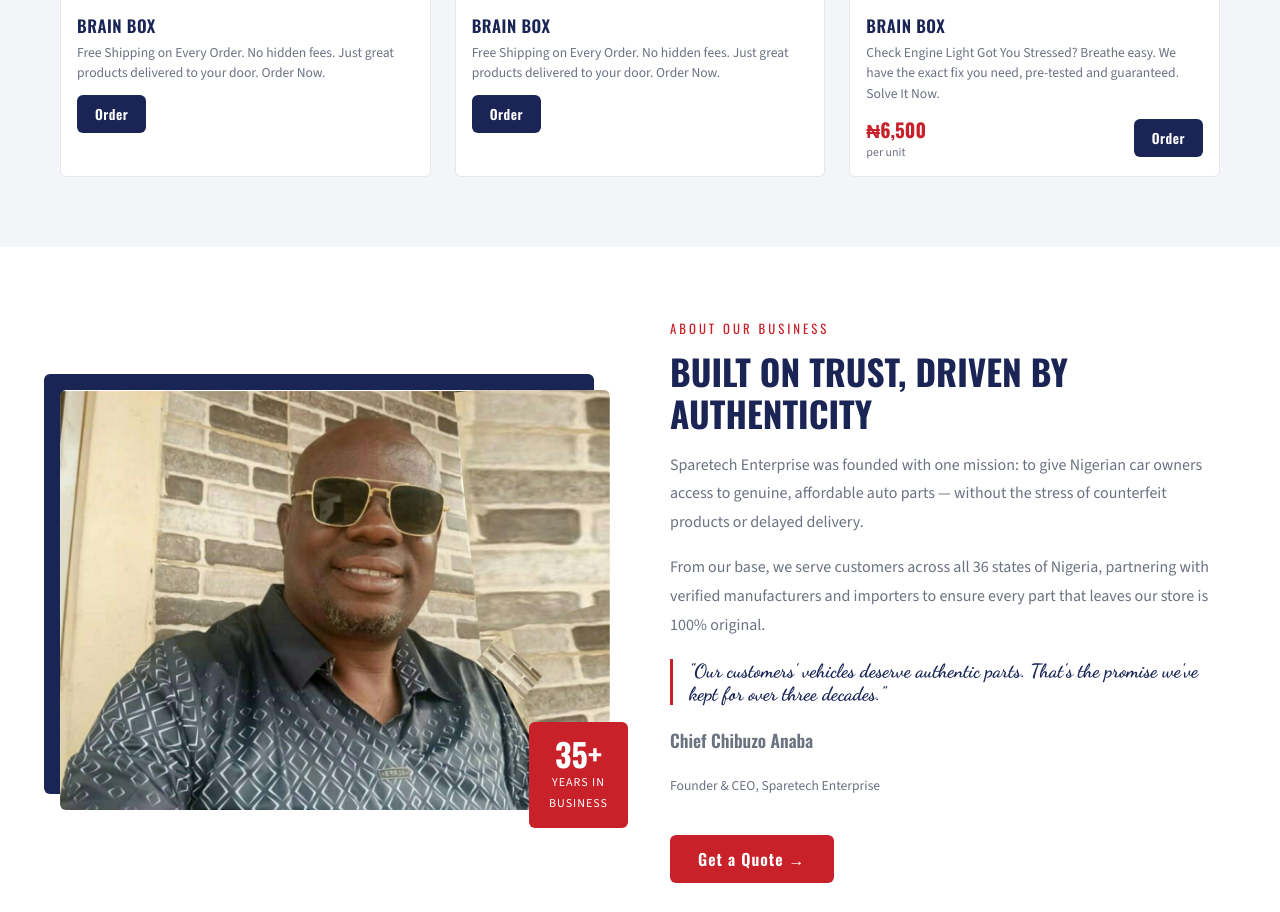
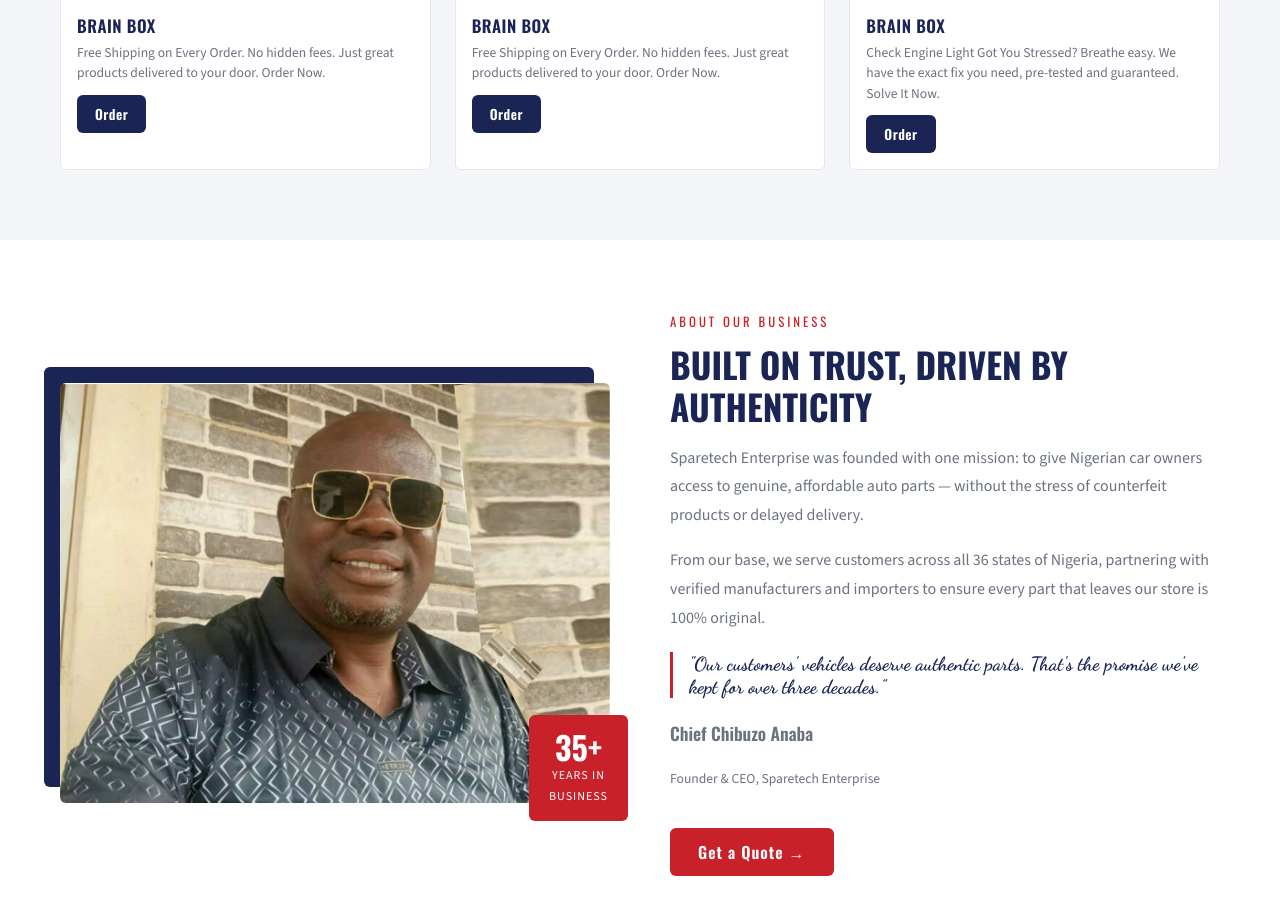
Before and after one commit to accolade99/sparetech, a plain HTML site: page index.html in a window 1280 px wide. Shown: the part 1985-2897 px from the top of the page. Drawn offline with nearby package versions, Linux system fonts and the light colour scheme.

Commit message:
Update index.html

```diff
--- a/index.html
+++ b/index.html
@@ -291,7 +291,6 @@
           <h3 class="product-name">BRAIN BOX</h3>
           <p class="product-desc">Check Engine Light Got You Stressed? Breathe easy. We have the exact fix you need, pre-tested and guaranteed. Solve It Now.</p>
           <div class="product-footer">
-            <div class="product-price">₦6,500 <small>per unit</small></div>
             <button class="order-btn" onclick="openModal('BRAIN BOX')">Order</button>
           </div>
         </div>
```
